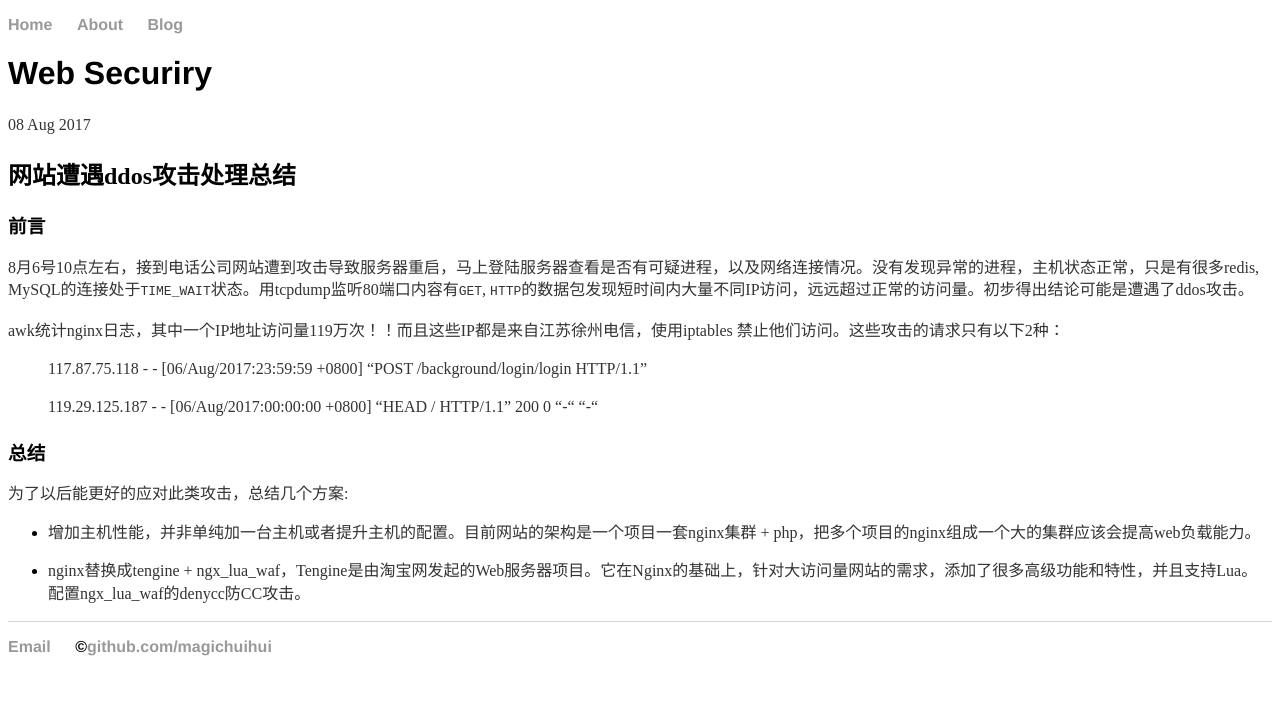
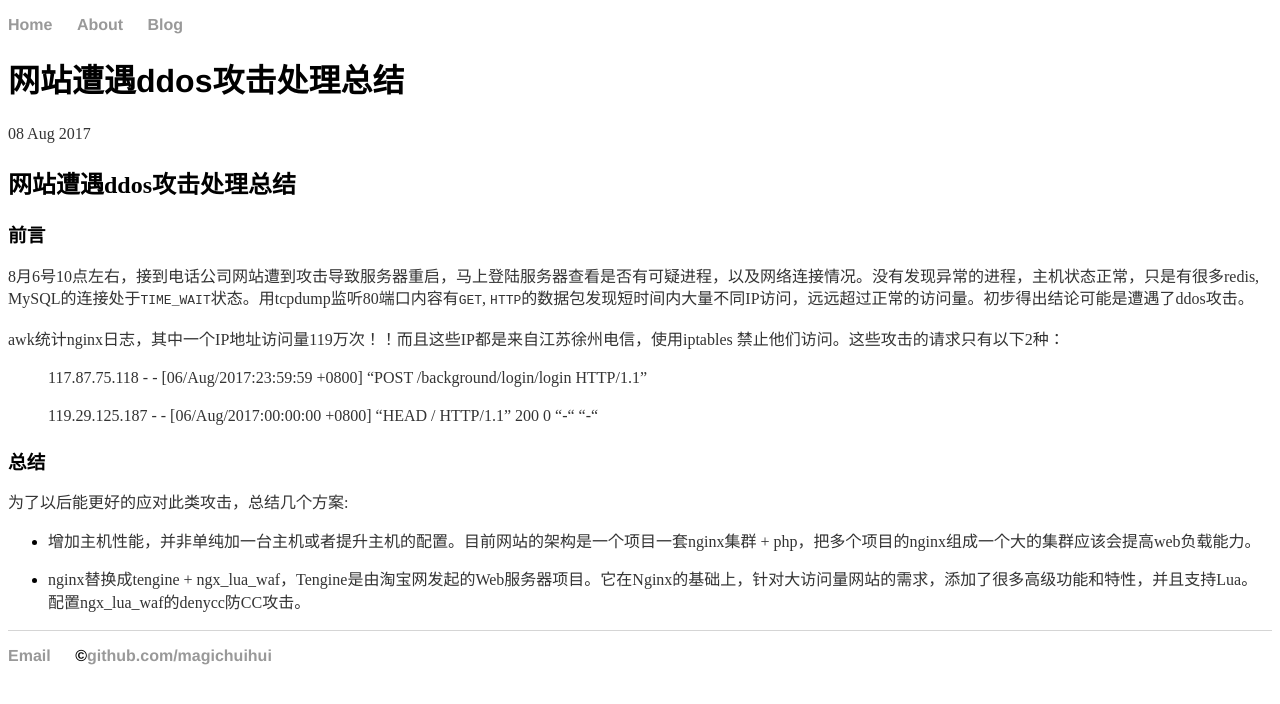
Before and after one commit to magichuihui/magichuihui.github.io, a Jekyll site: the page built from _posts/2017-08-08-web-securiry.md, in a window 1280 px wide. Shown: the top 704 px of the page. Built offline with Jekyll 4.4.1, drawn with Linux system fonts in a browser that asks for light colours; our own code applies the rules of GitHub Pages for plain Markdown files.

Commit message:
add title for web-security

```diff
--- a/_posts/2017-08-08-web-securiry.md
+++ b/_posts/2017-08-08-web-securiry.md
@@ -1,3 +1,9 @@
+---
+layout: post
+title: 网站遭遇ddos攻击处理总结
+date: 2017-08-08
+---
+
 ## 网站遭遇ddos攻击处理总结
 
 ### 前言
```
